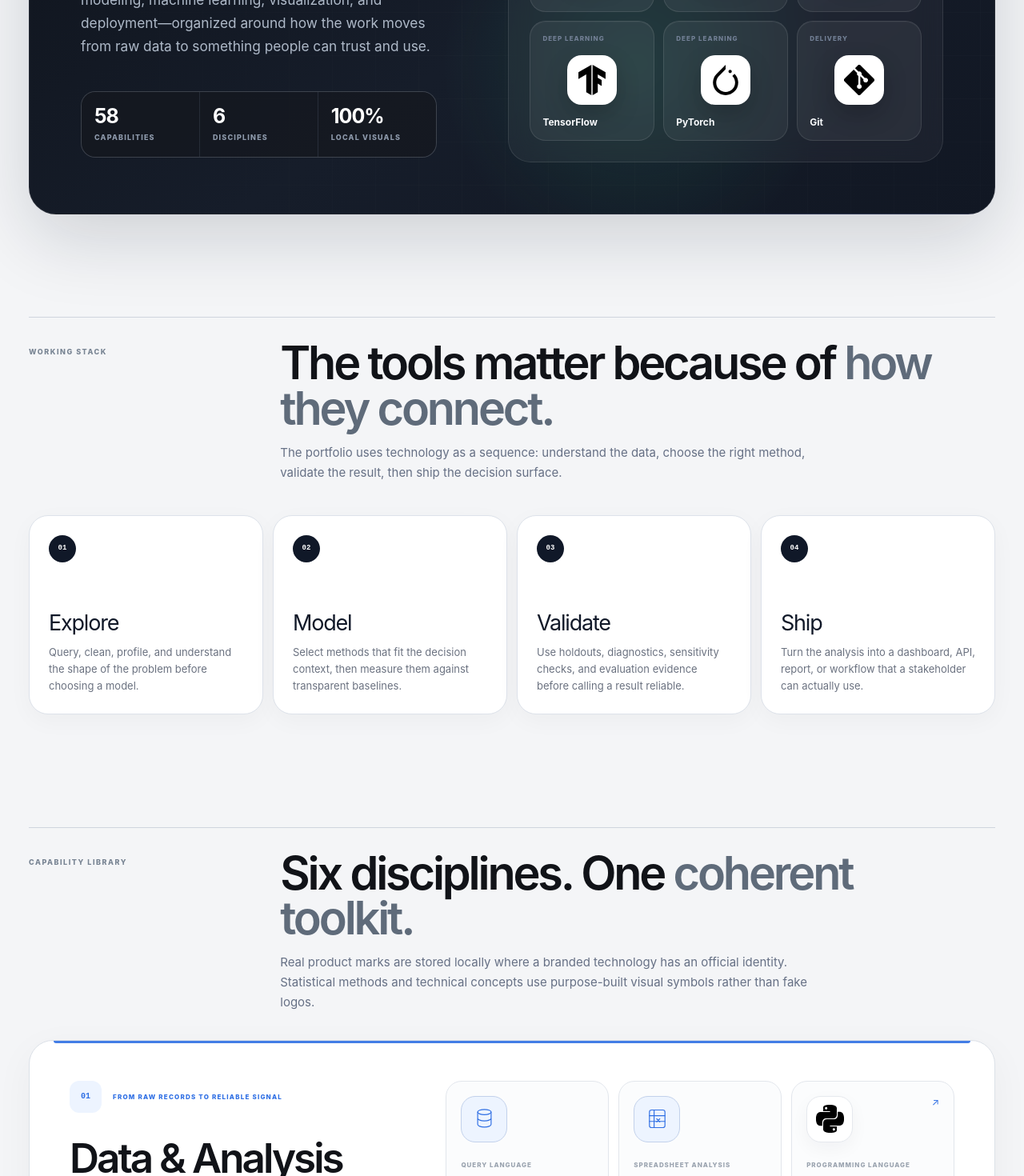
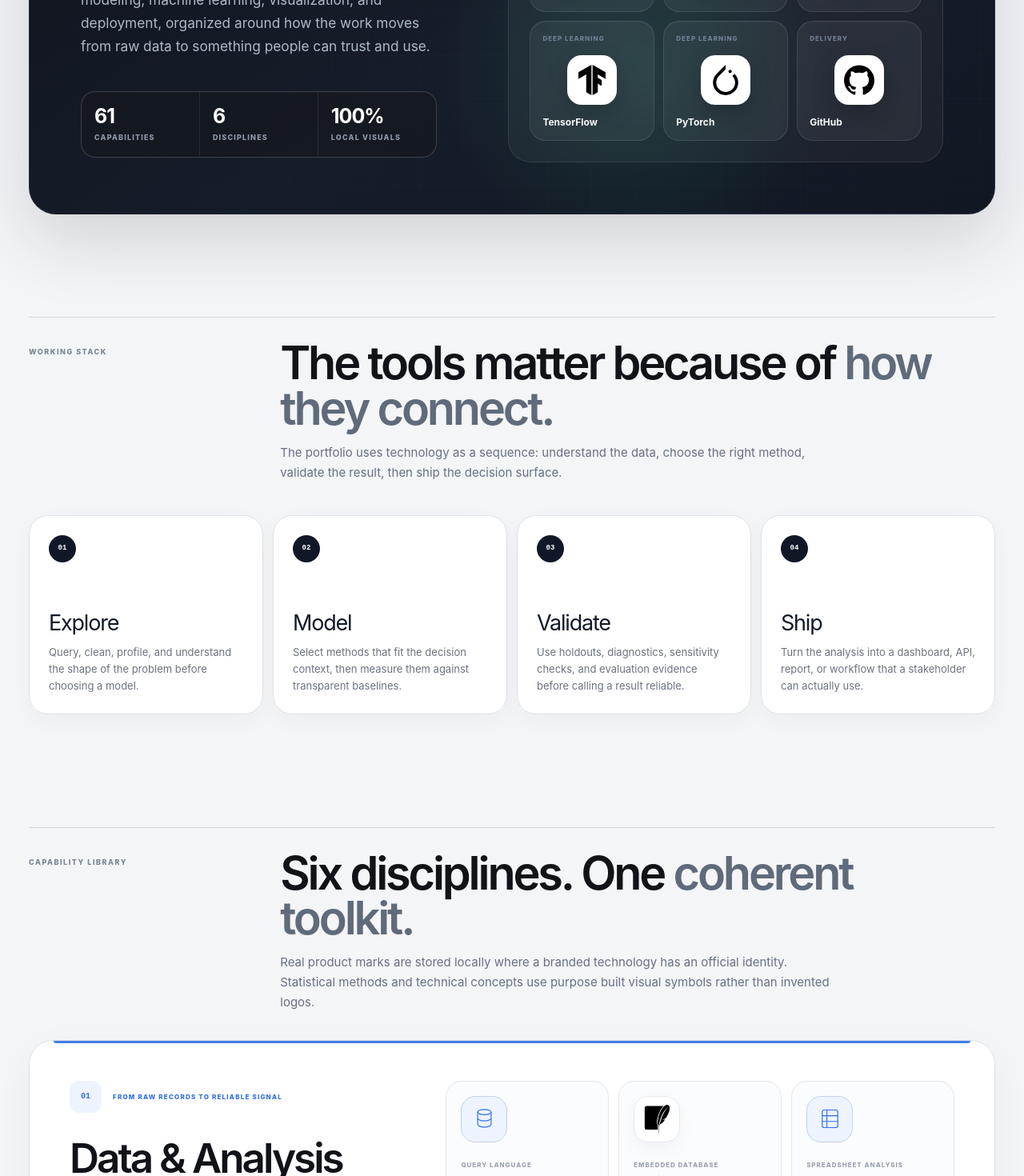
Before and after one commit to Boatengs/my-portfolio, a Next.js app: page /skills in a window 1280 px wide. Shown: the part 620-2090 px from the top of the page at 80% size. Built offline with nearby package versions, Linux system fonts and the light colour scheme.

Commit message:
Add requested toolkit skills and GitHub naming

```diff
--- a/app/skills/page.tsx
+++ b/app/skills/page.tsx
@@ -34,6 +34,7 @@ const groups: SkillGroup[] = [
     tone: "blue",
     skills: [
       { name: "SQL", type: "Query language", icon: "database" },
+      { name: "SQLite", type: "Embedded database", logo: logo("sqlite") },
       { name: "Excel", type: "Spreadsheet analysis", icon: "sheet" },
       { name: "Python", type: "Programming language", logo: logo("python"), proof: "/projects/gridpulse-energy-grid-analytics" },
       { name: "Pandas", type: "Data library", logo: logo("pandas"), proof: "/projects/water-quality" },
@@ -49,7 +50,7 @@ const groups: SkillGroup[] = [
     title: "Statistical & Modeling",
     kicker: "MODELS THAT CAN SURVIVE SCRUTINY",
     description:
-      "Inference, validation, segmentation, and forecasting methods used to make analytical results defensible, measurable, and decision-ready.",
+      "Inference, validation, segmentation, and forecasting methods used to make analytical results defensible, measurable, and decision ready.",
     proofHref: "/projects/gridpulse-energy-grid-analytics",
     proofLabel: "See forecasting evidence",
     tone: "amber",
@@ -58,11 +59,13 @@ const groups: SkillGroup[] = [
       { name: "Ridge", type: "Regularized model", icon: "curve" },
       { name: "Random Forest", type: "Ensemble model", icon: "tree" },
       { name: "XGBoost", type: "Gradient boosting", icon: "boost" },
-      { name: "Train/Test Split", type: "Validation method", icon: "split" },
+      { name: "SVM", type: "Classification model", icon: "boundary", proof: "/projects/healthcare-modeling" },
+      { name: "Train Test Split", type: "Validation method", icon: "split" },
       { name: "PCA", type: "Dimensionality reduction", icon: "dimensions" },
-      { name: "K-Means", type: "Clustering", icon: "cluster" },
+      { name: "K Means", type: "Clustering", icon: "cluster", proof: "/projects/water-quality" },
       { name: "Anomaly Detection", type: "Detection method", icon: "anomaly" },
-      { name: "Forecasting", type: "Time-series modeling", icon: "forecast", proof: "/projects/gridpulse-energy-grid-analytics" },
+      { name: "Isolation Forest", type: "Anomaly detection model", icon: "forest", proof: "/projects/water-quality" },
+      { name: "Forecasting", type: "Time series modeling", icon: "forecast", proof: "/projects/gridpulse-energy-grid-analytics" },
       { name: "A/B Testing", type: "Experiment design", icon: "experiment" },
       { name: "Hypothesis Testing", type: "Statistical inference", icon: "science" },
     ],
@@ -92,12 +95,12 @@ const groups: SkillGroup[] = [
     title: "ML, NLP & LLM",
     kicker: "PRACTICAL INTELLIGENT SYSTEMS",
     description:
-      "Evaluation, retrieval, embeddings, language models, and fine-tuning workflows for building useful generative-AI systems with measurable behavior.",
+      "Evaluation, retrieval, embeddings, language models, and fine tuning workflows for building useful generative AI systems with measurable behavior.",
     proofHref: "/projects/llm-evaluation",
     proofLabel: "See LLM evaluation evidence",
     tone: "violet",
     skills: [
-      { name: "Scikit-learn", type: "ML framework", icon: "model" },
+      { name: "Scikit learn", type: "ML framework", icon: "model", proof: "/projects/healthcare-modeling" },
       { name: "Transformers", type: "Model framework", icon: "transform" },
       { name: "DistilBERT", type: "Language model", icon: "language" },
       { name: "LangChain", type: "LLM framework", icon: "chain" },
@@ -105,8 +108,8 @@ const groups: SkillGroup[] = [
       { name: "RAG", type: "Retrieval method", icon: "retrieval" },
       { name: "Llama 3.2", type: "Language model", icon: "brain" },
       { name: "Mistral 7B", type: "Language model", icon: "wind" },
-      { name: "LoRA / QLoRA", type: "Fine-tuning method", icon: "tune" },
-      { name: "PEFT", type: "Fine-tuning framework", icon: "tune" },
+      { name: "LoRA / QLoRA", type: "Fine tuning method", icon: "tune" },
+      { name: "PEFT", type: "Fine tuning framework", icon: "tune" },
       { name: "TRL", type: "Training framework", icon: "route" },
       { name: "ROUGE", type: "Evaluation metric", icon: "evaluate", proof: "/projects/llm-evaluation" },
     ],
@@ -116,19 +119,19 @@ const groups: SkillGroup[] = [
     title: "Computer Vision & Deep Learning",
     kicker: "STRUCTURE FROM VISUAL DATA",
     description:
-      "Deep-learning, interpretability, detection, and segmentation techniques for extracting useful structure from images and visual data.",
+      "Deep learning, interpretability, detection, and segmentation techniques for extracting useful structure from images and visual data.",
     proofHref: "/projects/skin-lesion-segmentation",
     proofLabel: "See vision evidence",
     tone: "rose",
     skills: [
-      { name: "TensorFlow", type: "Deep-learning framework", logo: logo("tensorflow") },
-      { name: "PyTorch", type: "Deep-learning framework", logo: logo("pytorch"), proof: "/projects/skin-lesion-segmentation" },
+      { name: "TensorFlow", type: "Deep learning framework", logo: logo("tensorflow") },
+      { name: "PyTorch", type: "Deep learning framework", logo: logo("pytorch"), proof: "/projects/skin-lesion-segmentation" },
       { name: "EfficientNetB0", type: "Vision architecture", icon: "layers" },
       { name: "Transfer Learning", type: "Training method", icon: "transfer" },
-      { name: "Grad-CAM", type: "Interpretability", icon: "heatmap" },
+      { name: "Grad CAM", type: "Interpretability", icon: "heatmap" },
       { name: "Grounding DINO", type: "Object detection", icon: "scan" },
-      { name: "Zero-Shot Learning", type: "Generalization method", icon: "sparkle" },
-      { name: "U-Net", type: "Segmentation architecture", icon: "network" },
+      { name: "Zero Shot Learning", type: "Generalization method", icon: "sparkle" },
+      { name: "U Net", type: "Segmentation architecture", icon: "network" },
       { name: "Image Segmentation", type: "Vision task", icon: "segment" },
     ],
   },
@@ -142,7 +145,7 @@ const groups: SkillGroup[] = [
     proofLabel: "See portfolio evidence",
     tone: "slate",
     skills: [
-      { name: "Git", type: "Version control", logo: logo("git") },
+      { name: "GitHub", type: "Version control and collaboration", logo: logo("github"), proof: "/work" },
       { name: "Jira", type: "Project management", logo: logo("jira") },
       { name: "Dataiku", type: "Data science platform", icon: "platform" },
       { name: "Bloomerang CRM", type: "CRM platform", icon: "crm" },
@@ -164,7 +167,7 @@ const featured = [
   { name: "FastAPI", role: "API", logo: logo("fastapi") },
   { name: "TensorFlow", role: "DEEP LEARNING", logo: logo("tensorflow") },
   { name: "PyTorch", role: "DEEP LEARNING", logo: logo("pytorch") },
-  { name: "Git", role: "DELIVERY", logo: logo("git") },
+  { name: "GitHub", role: "DELIVERY", logo: logo("github") },
 ];
 
 const stages = [
@@ -189,8 +192,9 @@ function MethodIcon({ name }: { name?: string }) {
     case "vectors":
       return <svg {...common}><ellipse cx="24" cy="11" rx="13" ry="5"/><path d="M11 11v12c0 2.8 5.8 5 13 5s13-2.2 13-5V11M11 23v12c0 2.8 5.8 5 13 5s13-2.2 13-5V23"/></svg>;
     case "sheet":
-      return <svg {...common}><rect x="9" y="7" width="30" height="34" rx="4"/><path d="M18 7v34M9 18h30M9 29h30"/><path d="m23 24 6 6m0-6-6 6"/></svg>;
+      return <svg {...common}><rect x="9" y="7" width="30" height="34" rx="4"/><path d="M18 7v34M9 18h30M9 29h30"/></svg>;
     case "science":
+    case "experiment":
       return <svg {...common}><path d="M18 7h12M21 7v10L11 35a4 4 0 0 0 3.5 6h19a4 4 0 0 0 3.5-6L27 17V7"/><path d="M16 31h16"/></svg>;
     case "spark":
     case "boost":
@@ -205,15 +209,16 @@ function MethodIcon({ name }: { name?: string }) {
     case "curve":
       return <svg {...common}><path d="M7 31c6-18 12 18 18 0s10-8 16-18"/></svg>;
     case "tree":
-      return <svg {...common}><path d="M24 39V22M16 39h16"/><circle cx="24" cy="12" r="7"/><circle cx="14" cy="22" r="6"/><circle cx="34" cy="22" r="6"/></svg>;
+    case "forest":
+      return <svg {...common}><path d="M24 40V23M15 40h18"/><circle cx="24" cy="12" r="7"/><circle cx="14" cy="22" r="6"/><circle cx="34" cy="22" r="6"/></svg>;
+    case "boundary":
+      return <svg {...common}><path d="M8 37 40 11M8 29 32 9M16 40 40 20"/><circle cx="13" cy="14" r="3"/><circle cx="35" cy="35" r="3"/></svg>;
     case "split":
-      return <svg {...common}><path d="M9 12h9c8 0 8 24 16 24h5M9 36h9c8 0 8-24 16-24h5"/><path d="m35 8 4 4-4 4M35 32l4 4-4 4"/></svg>;
+      return <svg {...common}><path d="M9 12h9c8 0 8 24 16 24h5M9 36h9c8 0 8-24 16-24h5"/></svg>;
     case "dimensions":
       return <svg {...common}><rect x="8" y="8" width="12" height="12" rx="2"/><rect x="28" y="28" width="12" height="12" rx="2"/><path d="M20 14h10M34 18v10"/></svg>;
     case "anomaly":
       return <svg {...common}><path d="M24 7 42 39H6L24 7Z"/><path d="M24 18v10M24 34h.01"/></svg>;
-    case "experiment":
-      return <svg {...common}><path d="M16 8h16M20 8v12L11 36a4 4 0 0 0 3.5 6h19a4 4 0 0 0 3.5-6L28 20V8"/><path d="M17 33h14"/></svg>;
     case "dashboard":
     case "bars":
     case "analytics":
@@ -232,7 +237,7 @@ function MethodIcon({ name }: { name?: string }) {
     case "chain":
       return <svg {...common}><path d="m19 29-4 4a7 7 0 0 1-10-10l7-7a7 7 0 0 1 10 0M29 19l4-4a7 7 0 1 1 10 10l-7 7a7 7 0 0 1-10 0"/><path d="m17 31 14-14"/></svg>;
     case "retrieval":
-      return <svg {...common}><path d="M8 9h25v30H8z"/><path d="M14 16h13M14 22h13M14 28h8"/><circle cx="34" cy="32" r="7"/><path d="m39 37 4 4"/></svg>;
+      return <svg {...common}><path d="M8 9h25v30H8z"/><path d="M14 16h13M14 22h13M14 28h8"/><circle cx="34" cy="32" r="7"/></svg>;
     case "wind":
       return <svg {...common}><path d="M7 15h25c6 0 6-8 0-8-3 0-5 2-5 4M7 24h33M7 33h22c6 0 6 8 0 8-3 0-5-2-5-4"/></svg>;
     case "tune":
@@ -244,11 +249,11 @@ function MethodIcon({ name }: { name?: string }) {
     case "layers":
       return <svg {...common}><path d="m24 7 17 9-17 9L7 16l17-9Z"/><path d="m9 24 15 8 15-8M9 32l15 8 15-8"/></svg>;
     case "heatmap":
-      return <svg {...common}><rect x="8" y="8" width="12" height="12" rx="2"/><rect x="28" y="8" width="12" height="12" rx="2"/><rect x="8" y="28" width="12" height="12" rx="2"/><rect x="28" y="28" width="12" height="12" rx="2"/><circle cx="34" cy="34" r="4"/></svg>;
+      return <svg {...common}><rect x="8" y="8" width="12" height="12" rx="2"/><rect x="28" y="8" width="12" height="12" rx="2"/><rect x="8" y="28" width="12" height="12" rx="2"/><rect x="28" y="28" width="12" height="12" rx="2"/></svg>;
     case "scan":
       return <svg {...common}><path d="M17 8H8v9M31 8h9v9M17 40H8v-9M31 40h9v-9"/><rect x="15" y="15" width="18" height="18" rx="4"/></svg>;
     case "sparkle":
-      return <svg {...common}><path d="m24 6 3 9 9 3-9 3-3 9-3-9-9-3 9-3 3-9ZM37 30l1.5 4.5L43 36l-4.5 1.5L37 42l-1.5-4.5L31 36l4.5-1.5L37 30Z"/></svg>;
+      return <svg {...common}><path d="m24 6 3 9 9 3-9 3-3 9-3-9-9-3 9-3 3-9Z"/></svg>;
     case "network":
     case "segment":
       return <svg {...common}><circle cx="12" cy="12" r="4"/><circle cx="36" cy="12" r="4"/><circle cx="12" cy="36" r="4"/><circle cx="36" cy="36" r="4"/><circle cx="24" cy="24" r="4"/><path d="m15 15 6 6m6 6 6 6m0-18-6 6m-6 6-6 6"/></svg>;
@@ -287,7 +292,7 @@ export default function SkillsPage() {
             <p className="eyebrow">TECHNICAL TOOLKIT</p>
             <h1>Technical depth,<br /><em>built for decisions.</em></h1>
             <p>
-              A working stack spanning analysis, statistical modeling, machine learning, visualization, and deployment—organized around how the work moves from raw data to something people can trust and use.
+              A working stack spanning analysis, statistical modeling, machine learning, visualization, and deployment, organized around how the work moves from raw data to something people can trust and use.
             </p>
             <div className="toolkit-hero-stats" aria-label="Toolkit summary">
               <div><strong>{capabilityCount}</strong><span>capabilities</span></div>
@@ -338,7 +343,7 @@ export default function SkillsPage() {
           <span>CAPABILITY LIBRARY</span>
           <div>
             <h2 id="capability-library-title">Six disciplines. One <em>coherent toolkit.</em></h2>
-            <p>Real product marks are stored locally where a branded technology has an official identity. Statistical methods and technical concepts use purpose-built visual symbols rather than fake logos.</p>
+            <p>Real product marks are stored locally where a branded technology has an official identity. Statistical methods and technical concepts use purpose built visual symbols rather than invented logos.</p>
           </div>
         </div>
 
@@ -374,7 +379,7 @@ export default function SkillsPage() {
                     <Link
                       className="premium-skill-card atlas-skill-card atlas-skill-card--proof"
                       href={skill.proof}
-                      aria-label={`${skill.name} — view portfolio evidence`}
+                      aria-label={`${skill.name}, view portfolio evidence`}
                       key={skill.name}
                     >
                       {content}
```
